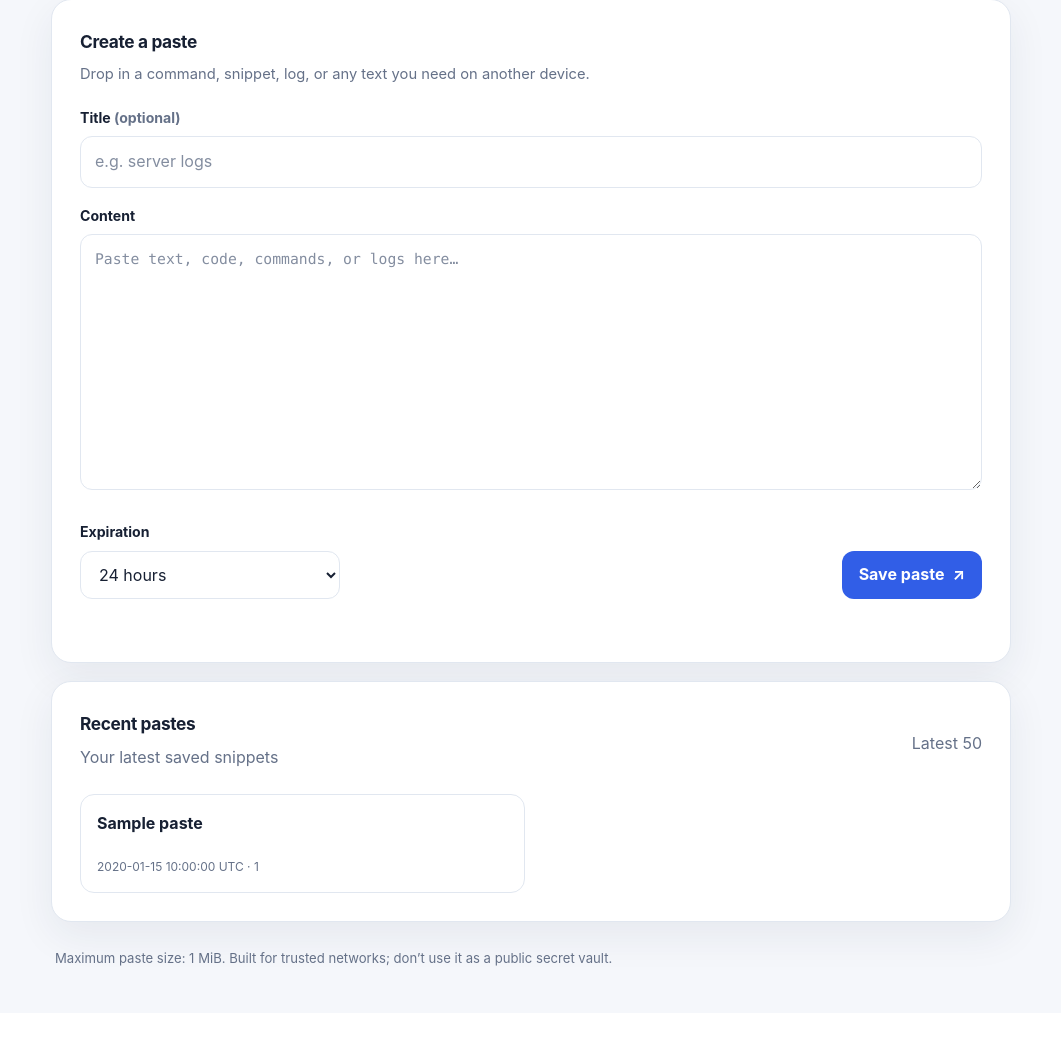
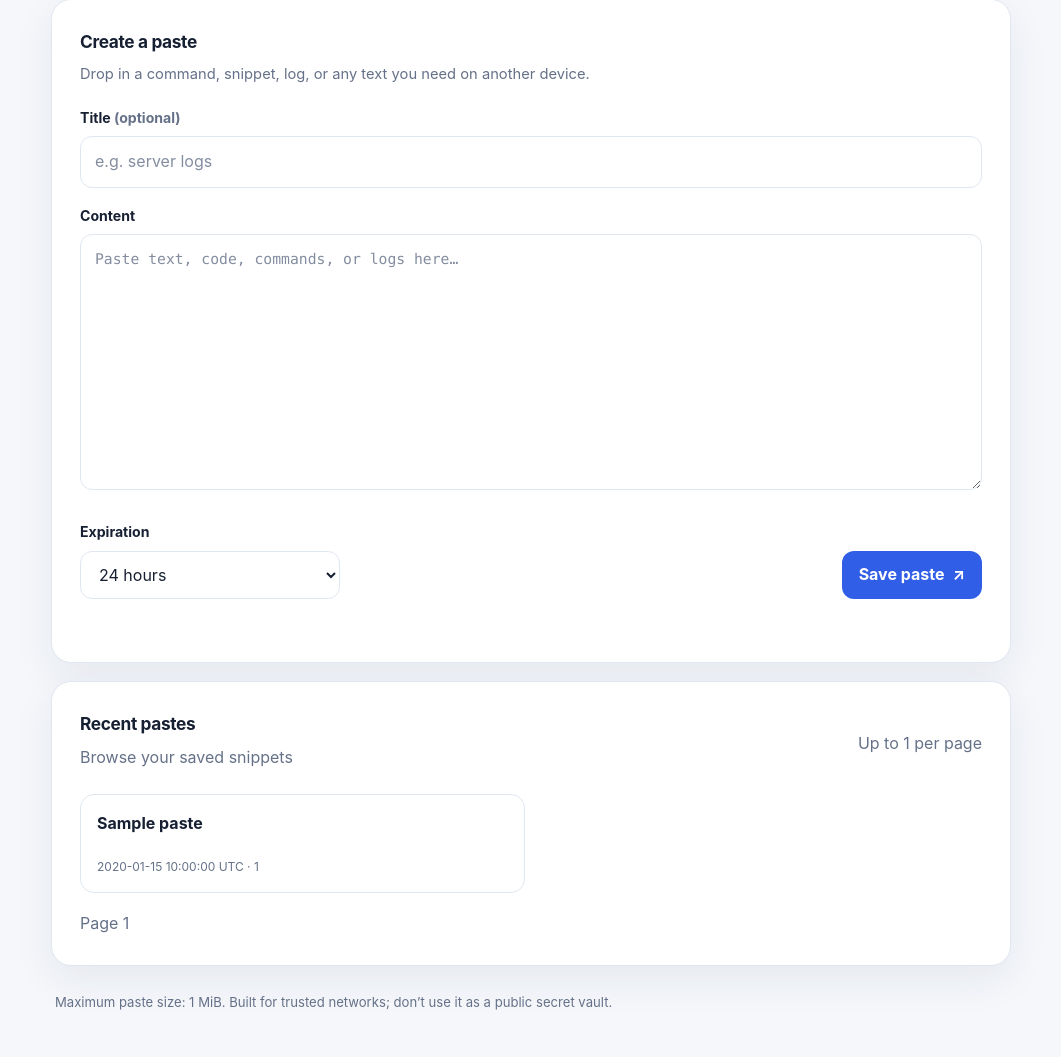
Before and after one commit to ANO3457/lan-paste, a Flask app: template templates/index.html in a window 1280 px wide. Shown: the part 214-1271 px from the top of the page, without its empty margins (109-1170 px from the left). Before the commit the page ends 1180 px from the top, so only its background shows below. Run offline with Flask 3, Linux system fonts and the light colour scheme; the template is opened without the code that fills it: most values are stand-ins (such as "Sample title", 1, 10 or a date in 2020); parts of the project's set-up code (start-up, migrations or seed data) failed here and were passed over.

Commit message:
Add bounded offset pagination for browser and paste API

```diff
--- a/app.py
+++ b/app.py
@@ -102,12 +102,50 @@ def create_paste(content, title="", ttl_hours=None):
     return paste_id
 
 
+def pagination_args():
+    values = []
+    for name, default, maximum in (("page", 1, 2**63), ("per_page", 50, 100)):
+        supplied = request.args.getlist(name)
+        if not supplied:
+            values.append(default)
+            continue
+        raw = supplied[0]
+        if (
+            len(supplied) != 1
+            or len(raw) > 19
+            or not raw.isascii()
+            or not raw.isdecimal()
+        ):
+            abort(400, description=f"{name} must be a positive integer")
+        value = int(raw)
+        if not 1 <= value <= maximum:
+            abort(400, description=f"{name} must be between 1 and {maximum}")
+        values.append(value)
+    page, per_page = values
+    if (page - 1) * per_page > 2**63 - 1:
+        abort(400, description="page offset is too large")
+    return page, per_page
+
+
+def recent_pastes(page, per_page):
+    with connect() as db:
+        cleanup_expired(db)
+        rows = db.execute(
+            "SELECT id, title, created_at, expires_at, substr(content, 1, 180) AS preview "
+            "FROM pastes ORDER BY created_at DESC, id DESC LIMIT ? OFFSET ?",
+            (per_page + 1, (page - 1) * per_page),
+        ).fetchall()
+    return rows[:per_page], len(rows) > per_page
+
+
 @app.get("/")
 def index():
-    with connect() as db:
-        cleanup_expired(db)
-        rows = db.execute("SELECT id, title, created_at, expires_at, substr(content, 1, 180) AS preview FROM pastes ORDER BY created_at DESC LIMIT 50").fetchall()
-    return render_template("index.html", pastes=rows, default_ttl=DEFAULT_TTL_HOURS)
+    page, per_page = pagination_args()
+    rows, has_next = recent_pastes(page, per_page)
+    return render_template(
+        "index.html", pastes=rows, default_ttl=DEFAULT_TTL_HOURS,
+        page=page, per_page=per_page, has_next=has_next,
+    )
 
 
 @app.get("/p/<paste_id>")
@@ -148,9 +186,8 @@ def api_create():
 
 @app.get("/api/pastes")
 def api_list():
-    with connect() as db:
-        cleanup_expired(db)
-        rows = db.execute("SELECT id, title, created_at, expires_at, substr(content, 1, 180) AS preview FROM pastes ORDER BY created_at DESC LIMIT 50").fetchall()
+    page, per_page = pagination_args()
+    rows, _ = recent_pastes(page, per_page)
     return jsonify(pastes=[dict(row) for row in rows])
 
 
--- a/static/style.css
+++ b/static/style.css
@@ -107,3 +107,6 @@ footer a { color: var(--accent); }
 @media (prefers-reduced-motion: reduce) {
   *, *::before, *::after { scroll-behavior: auto !important; transition-duration: .01ms !important; animation-duration: .01ms !important; }
 }
+
+.pagination { display: flex; flex-wrap: wrap; align-items: center; gap: 10px; margin-top: 18px; }
+.page-number { overflow-wrap: anywhere; max-width: 100%; }
--- a/templates/index.html
+++ b/templates/index.html
@@ -42,7 +42,7 @@
       </form>
     </section>
     <section class="panel">
-      <div class="section-head"><div><h2>Recent pastes</h2><p class="muted">Your latest saved snippets</p></div><span class="muted">Latest 50</span></div>
+      <div class="section-head"><div><h2>Recent pastes</h2><p class="muted">Browse your saved snippets</p></div><span class="muted">Up to {{ per_page }} per page</span></div>
       {% if pastes %}
       <div class="paste-list">
         {% for paste in pastes %}
@@ -54,8 +54,13 @@
         {% endfor %}
       </div>
       {% else %}
-      <p class="muted">Nothing saved yet. Create your first paste above.</p>
+      <p class="muted">No pastes on this page. Create a paste above or return to an earlier page.</p>
       {% endif %}
+      <nav class="pagination" aria-label="Paste pages">
+        {% if page > 1 %}<a class="button secondary" rel="prev" href="{{ url_for('index', page=page-1, per_page=per_page) }}">Previous</a>{% endif %}
+        <span class="muted page-number">Page {{ page }}</span>
+        {% if has_next %}<a class="button secondary" rel="next" href="{{ url_for('index', page=page+1, per_page=per_page) }}">Next</a>{% endif %}
+      </nav>
     </section>
     <footer>Maximum paste size: 1 MiB. Built for trusted networks; don’t use it as a public secret vault.</footer>
   </main>
```
Also changed, not shown: tests/test_app.py (+92 -0 lines), README.md.
